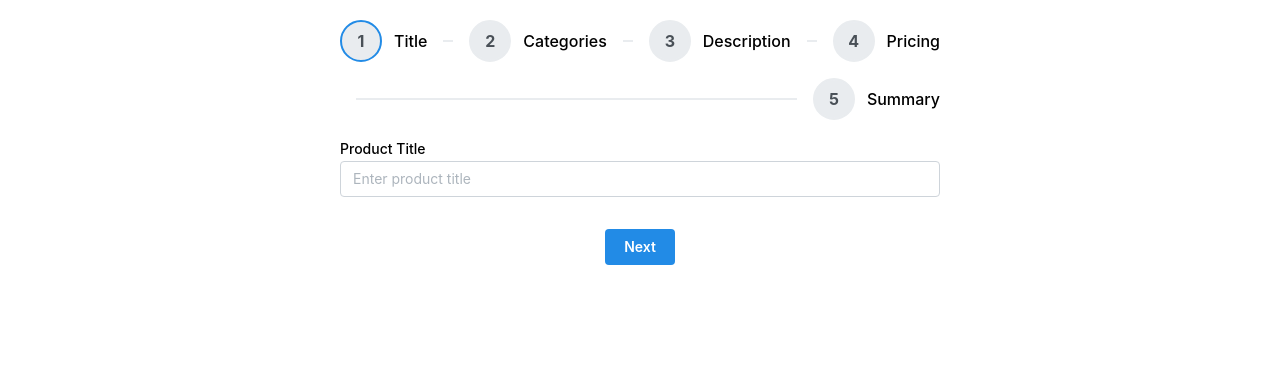
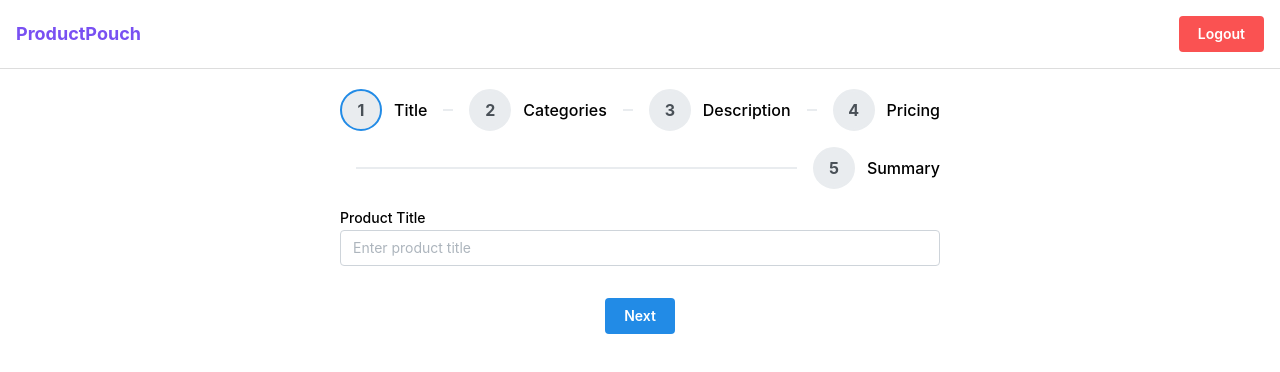
Before and after one commit to MrMandalNSU/ProductPouch, a Next.js app in the folder frontend/: page /add-product in a window 1280 px wide. Shown: the top 372 px of the page. Built offline with nearby package versions, Linux system fonts and the light colour scheme.

Commit message:
Added navbar with logo and logout

```diff
--- a/frontend/app/add-product/page.js
+++ b/frontend/app/add-product/page.js
@@ -1,5 +1,6 @@
 "use client";
 
+import Navbar from "@/components/Navbar";
 import React, { useState, useEffect } from "react";
 import {
   TextInput,
@@ -112,6 +113,9 @@ export default function CreateProductPage() {
   };
 
   return (
+    <>
+      <Navbar />
+
       <Box maw={600} mx="auto" mt={20}>
         <Stepper active={active} onStepClick={setActive}>
           <Stepper.Step label="Title">
@@ -201,5 +205,6 @@ export default function CreateProductPage() {
           )}
         </Group>
       </Box>
+    </>
   );
 }
--- a/frontend/app/login/page.js
+++ b/frontend/app/login/page.js
@@ -35,7 +35,7 @@ export default function Login() {
       // Use the auth context to login
       authLogin(data.login.user, data.login.token);
 
-      router.push("/");
+      router.push("/my-products");
     },
     onError: (error) => {
       console.error("Login error:", error);
--- a/frontend/app/my-products/page.js
+++ b/frontend/app/my-products/page.js
@@ -1,5 +1,6 @@
 "use client";
 
+import Navbar from "@/components/Navbar";
 import { useState, useEffect } from "react";
 import {
   Container,
@@ -79,14 +80,13 @@ export default function ProductsPage() {
   };
 
   return (
+    <>
+      <Navbar />
       <Container size="md" py="xl">
         <Flex justify="space-between" align="center" mb="lg">
           <Title order={1} style={{ flex: 1, textAlign: "center" }}>
             MY PRODUCTS
           </Title>
-        <Button component="a" href="/logout" color="red">
-          LOGOUT
-        </Button>
         </Flex>
 
         {products.length === 0 ? (
@@ -141,5 +141,6 @@ export default function ProductsPage() {
           </Button>
         </Group>
       </Container>
+    </>
   );
 }
--- /dev/null
+++ b/frontend/components/Navbar.js
@@ -0,0 +1,35 @@
+"use client";
+
+import { Group, Button, Container } from "@mantine/core";
+import { useRouter } from "next/navigation";
+import Logo from "./logo";
+
+export default function Navbar() {
+  const router = useRouter();
+
+  const handleLogout = () => {
+    console.log("User logged out");
+    router.push("/login");
+  };
+
+  return (
+    <Container
+      size="xl"
+      py="md"
+      style={{
+        display: "flex",
+        justifyContent: "space-between",
+        alignItems: "center",
+        borderBottom: "1px solid #ddd",
+      }}
+    >
+      {/* Logo on the left */}
+      <Logo />
+
+      {/* Logout button on the right */}
+      <Button component="a" color="red" onClick={handleLogout}>
+        Logout
+      </Button>
+    </Container>
+  );
+}
--- /dev/null
+++ b/frontend/components/logo.js
@@ -0,0 +1,9 @@
+import { Text } from "@mantine/core";
+
+export default function Logo() {
+  return (
+    <Text fw={700} fz="lg" color="violet">
+      ProductPouch
+    </Text>
+  );
+}
```
Lines whose indentation alone changed are shown as unchanged.
